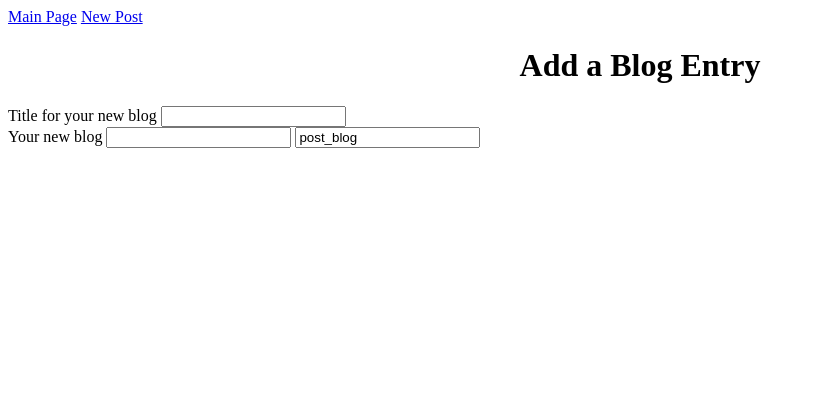
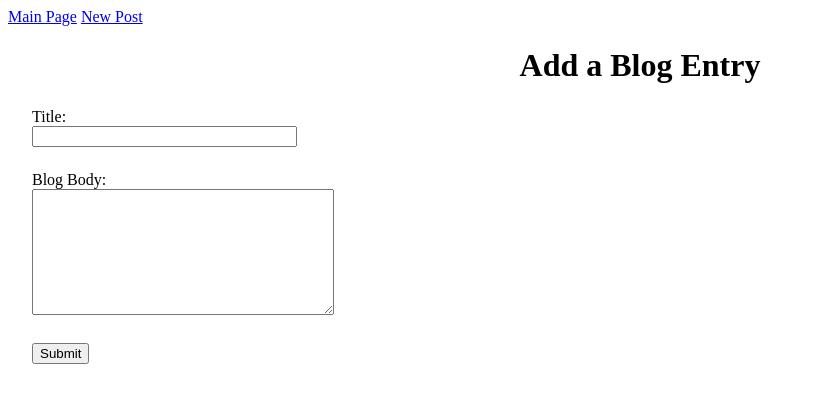
Before and after one commit to gumnar/build-a-blog, a Flask app: page /newpost in a window 1280 px wide. Shown: the top 403 px of the page, without its empty margins (0-814 px from the left). Run offline with Flask 2, Linux system fonts and the light colour scheme.

```diff
--- a/main.py
+++ b/main.py
@@ -7,7 +7,7 @@ app.config['DEBUG'] = True
 app.config['SQLALCHEMY_DATABASE_URI'] = 'mysql+pymysql://build-a-blog:admin@localhost/build-a-blog'
 app.config['SQLALCHEMY_ECHO'] = True
 db = SQLAlchemy(app)    #Pass flask app to create DB object to interface with DB using Python code
-app.secret_key = 'gl0vxkmaBQmVBGlJRN3eVypaULQKip1utAlI7xZk1QtRHIsJGDPNQE2AhwBoZkpyfZhwQP'   #Allows for "session" to function
+app.secret_key = 'gl0vxkmaBQmVBGlJRN3eVypaULQKip1utAlI7xZk1QtRHIsJGDPNQE2AhwBoZkpyfZhwQP'   #Allows "session" to function
 
 
 class Blog(db.Model):
@@ -23,7 +23,7 @@ class Blog(db.Model):
 
 
 #Shows all blog posts
-@app.route("/blog")
+@app.route("/blog", methods=["POST","GET"])
 def blog():
 
     if request.method == "POST":
@@ -35,18 +35,43 @@ def blog():
         db.session.commit()
 
     blogs = Blog.query.all()
+
+    blog_id = request.args.get('blog_id')
+    if blog_id:
+        blogs = Blog.query.filter_by(id=int(blog_id)).all()
+        return render_template('blog.html', blogs = blogs, page_title = blogs[0].title)
+
     return render_template('blog.html', blogs = blogs, page_title='Build a Blog')
 
 
 #Allows user to make new blogpost
 @app.route("/newpost", methods=["POST","GET"])
 def newpost():
+
     if request.method == "POST":
+        title = request.form['blog_title']
+        body = request.form['blog_body']
 
-        #Once post is completed route to blog screen
-        return redirect('/blog')
+        #Validate input data
+        if title == '' or title == ' ':
+            flash("Please enter a blog title", "title_error")
+        if body == '' or body == ' ':
+            flash("Please enter a post for your blog", "body_error")
+        if body == '' or body == ' ' or title == '' or title == ' ':
+            return redirect('/newpost')
 
-    return render_template('newpost.html', page_title='Add a Blog Entry')
+        #Create and save Blog object to DB
+        new_blog = Blog(title, body)
+        db.session.add(new_blog)
+        db.session.commit()
+
+        #Once post is completed route to that blog's screen
+        blogs = Blog.query.all()
+        new_blog_id = len(blogs) - 1
+
+        return redirect('/blog?blog_id='+str(new_blog_id))
+
+    return render_template('newpost.html', page_title='Add a Blog Entry', blog_body_chars='480')
 
 
 @app.route("/", methods=["POST","GET"])
--- a/templates/base.html
+++ b/templates/base.html
@@ -3,11 +3,17 @@
     <head>
         <title>Build a Blog</title>
         <style type="text/css">
-            .error {
+            .body_error {
                 color: red;
+            }
+            .title_error {
+                color:red;
             }
             h1 {
                 text-align: center;
+            }
+            form div{
+                margin: 1.5em;
             }
         </style>
     </head>
--- a/templates/newpost.html
+++ b/templates/newpost.html
@@ -4,15 +4,42 @@
     <h1>{{page_title}}</h1>
     <form action='/newpost'method='post'>
 
-        <label for="blog_title">Title for your new blog</label>
-        <input name="blog_title"type="textarea"/>
+        <div>
+            <label for="blog_title">Title:</label>
+            <br/>
+            <input name="blog_title"type="textarea"size='30'/>
+            <br/>
+            {% with messages = get_flashed_messages(with_categories=True) %}
+            <ul>
+                {% for category, message in messages %}
+                    {% if category == 'title_error' %}
+                        <li class="{{category}}">{{message}}</li>
+                    {% endif %}
+                {% endfor %}
+            </ul>
+            {% endwith %}
+        </div>
 
-        <br/>
 
-        <label for="blog_body">Your new blog</label>
-        <input name="blog_body"type="text"/>
+        <div>
+            <label for="blog_body">Blog Body:</label>
+            <br/>
+            <textarea name="blog_body"rows="8"cols="35"maxlength="{{blog_body_chars}}"size="{{blog_body_chars}}"></textarea>
+            <br/>
+            {% with messages = get_flashed_messages(with_categories=True) %}
+            <ul>
+                {% for category, message in messages %}
+                    {% if category == 'body_error' %}
+                        <li class="{{category}}">{{message}}</li>
+                    {% endif %}
+                {% endfor %}
+            </ul>
+            {% endwith %}
+        </div>
 
-        <input name='post_blog' value='post_blog'/>
+        <div>
+            <input type='submit'value='Submit'/>
+        </div>
 
     </form>
 {% endblock %}
```
Also changed, not shown: templates/blog.html (+7 -1 lines), templates/blogpost.html (added, +8 -0 lines).
